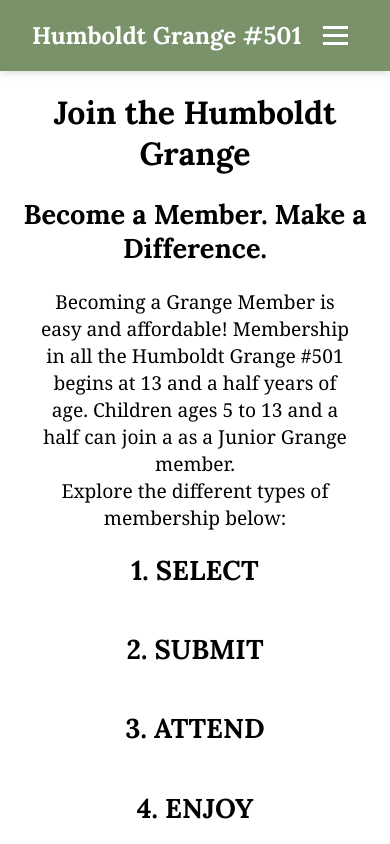
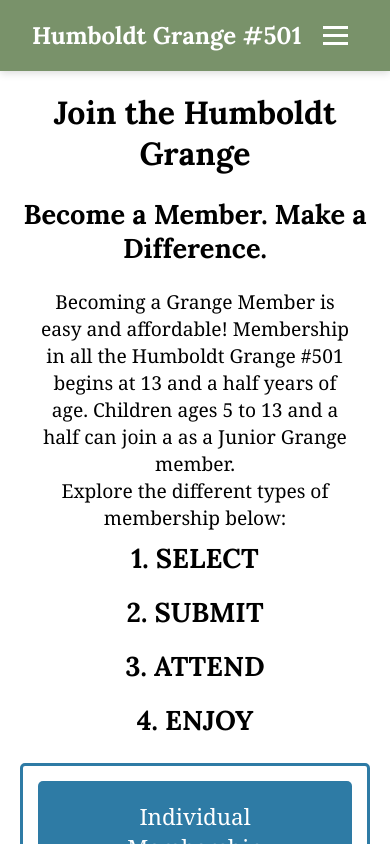
Before and after one commit to lilyyassemi/humboldt_grange_501_website, a React (Create React App) app in the folder humboldtgrange/: page /membership in a window 390 px wide. Shown: the top 844 px of the page. Built offline with nearby package versions, Linux system fonts and the light colour scheme; no server answers.

Commit message:
updated about us

```diff
--- a/humboldtgrange/package.json
+++ b/humboldtgrange/package.json
@@ -4,6 +4,8 @@
   "private": true,
   "dependencies": {
     "@nuxt/content": "^3.4.0",
+    "@supabase/auth-ui-react": "^0.4.7",
+    "@supabase/auth-ui-shared": "^0.1.8",
     "@supabase/supabase-js": "^2.49.4",
     "@szhsin/react-accordion": "^1.4.0",
     "@testing-library/dom": "^10.4.0",
@@ -14,9 +16,10 @@
     "react": "^19.1.0",
     "react-dom": "^19.1.0",
     "react-helmet": "^6.1.0",
+    "react-hook-form": "^7.56.1",
     "react-icons": "^5.5.0",
     "react-router-dom": "^6.30.0",
-    "react-scripts": "5.0.1",
+    "react-scripts": "^3.0.1",
     "web-vitals": "^2.1.4"
   },
   "scripts": {
--- a/humboldtgrange/src/css/Member.css
+++ b/humboldtgrange/src/css/Member.css
@@ -78,6 +78,11 @@
     .membership-options, .member-steps{
       flex-direction: column;
       justify-self: center;
+
+    }
+
+    .member-steps h2{
+      margin: 10px 0px;
     }
 
   }
--- a/humboldtgrange/src/main_pages/Home.jsx
+++ b/humboldtgrange/src/main_pages/Home.jsx
@@ -41,9 +41,9 @@
                 </div>
 
             </div>
-            <div className="subscribe-form-div">
+         {   <div className="subscribe-form-div">
                 <SubscribeForm />
-            </div>
+            </div>}
 
         </>
 
--- a/humboldtgrange/src/main_pages/Member.jsx
+++ b/humboldtgrange/src/main_pages/Member.jsx
@@ -23,8 +23,8 @@
                 </p>
 
                 <div className="member-steps">
-                    <h2>1. SELECT</h2>
-                    <h2>2. SUBMIT</h2>
+                    <h2> 1. SELECT</h2>
+                    <h2> 2. SUBMIT</h2>
                     <h2>3. ATTEND</h2>
                     <h2>4. ENJOY</h2>
                 </div>
```
Also changed, not shown: 1 other file (tests, documents, lock files or other folders).
